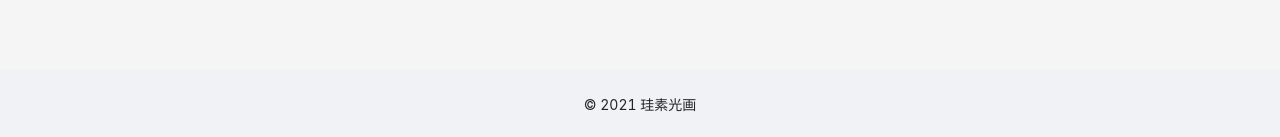
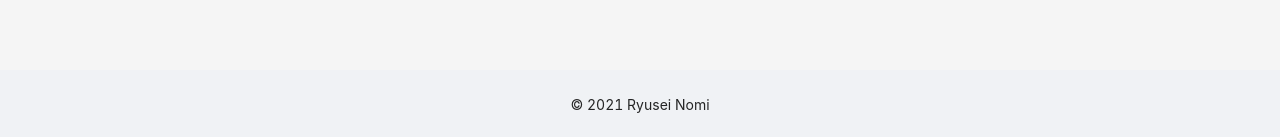
Before and after one commit to ryu-ton10/keiso_kouga_web, a React (Create React App) app: page / in a window 1280 px wide. Shown: the part 3060-3197 px from the top of the page. Built offline with nearby package versions, Linux system fonts and the light colour scheme.

Commit message:
revise to be able to preview publishment icon

```diff
--- a/src/components/Publishment/index.css
+++ b/src/components/Publishment/index.css
@@ -72,5 +72,6 @@
 }
 
 .publishment-icon img {
-    max-height: 300px;
+    height: 300px;
+    width: auto;
 }
--- a/src/components/Publishment/index.tsx
+++ b/src/components/Publishment/index.tsx
@@ -1,6 +1,6 @@
 import React from 'react';
 import './index.css';
-import { Row, Col } from 'antd';
+import { Row, Col, Image } from 'antd';
 
 type Publishment = {
     id: string;
@@ -35,7 +35,7 @@ const Publishment: React.FC<Props> = (props) => {
                         return (
                         <>
                             <Col lg={10} xs={24} className="publishment-icon">
-                                <img src={process.env.PUBLIC_URL + image} alt="icon" />
+                                <Image src={process.env.PUBLIC_URL + image} alt="icon" />
                             </Col>
                             <Col lg={14} xs={24} className="publishment-descriptions">
                                 <h2>{title}</h2>
--- a/src/pages/App.tsx
+++ b/src/pages/App.tsx
@@ -19,7 +19,7 @@ function App() {
         <Members members={members}/>
         <Publishment publishments={publishments}/>
         <Layout>
-          <Footer style={{ textAlign: 'center' }}>©︎ 2021 珪素光画</Footer>
+          <Footer style={{ textAlign: 'center' }}>©︎ 2021 Ryusei Nomi</Footer>
         </Layout>
       </div>
   );
```
